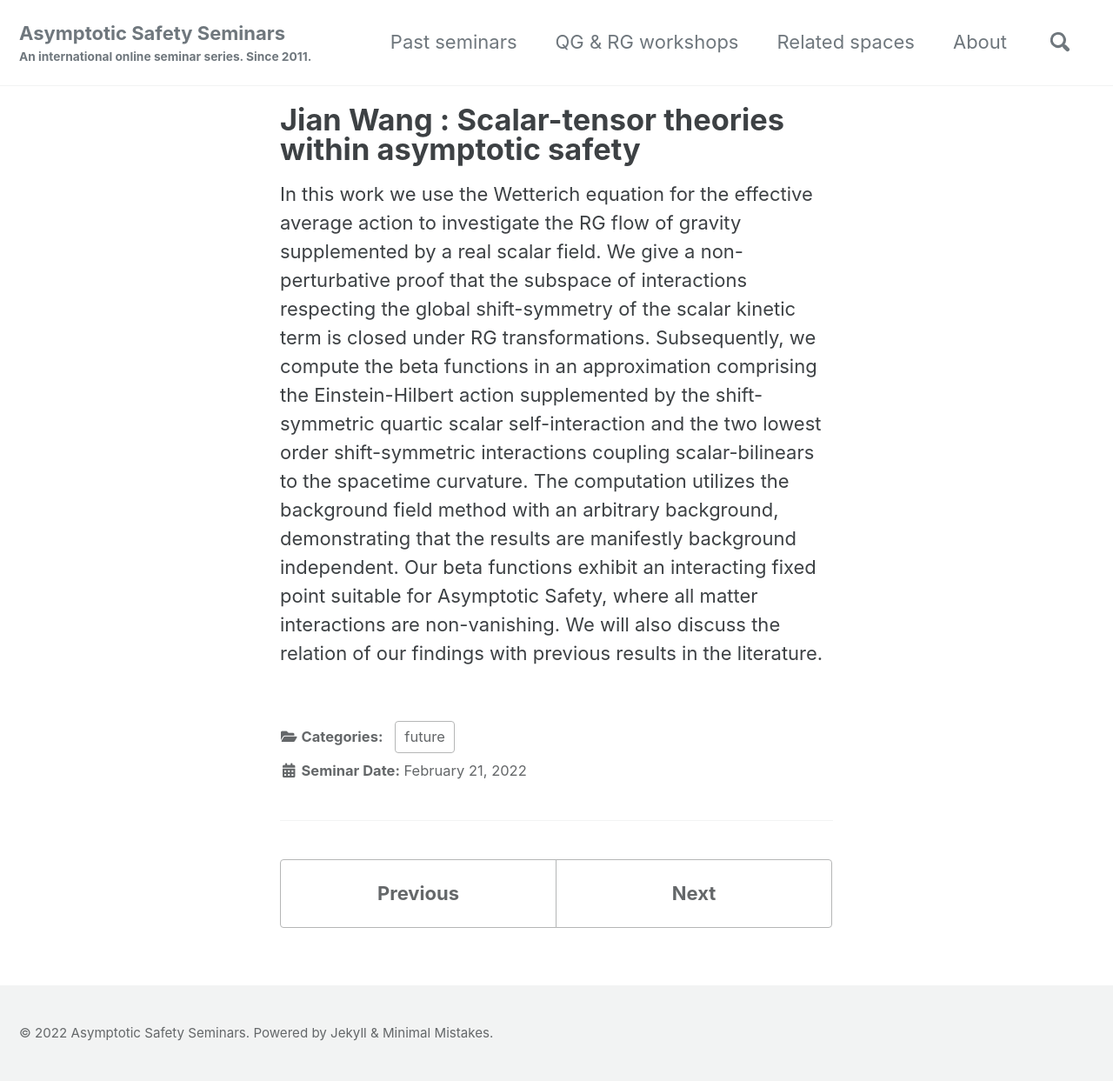
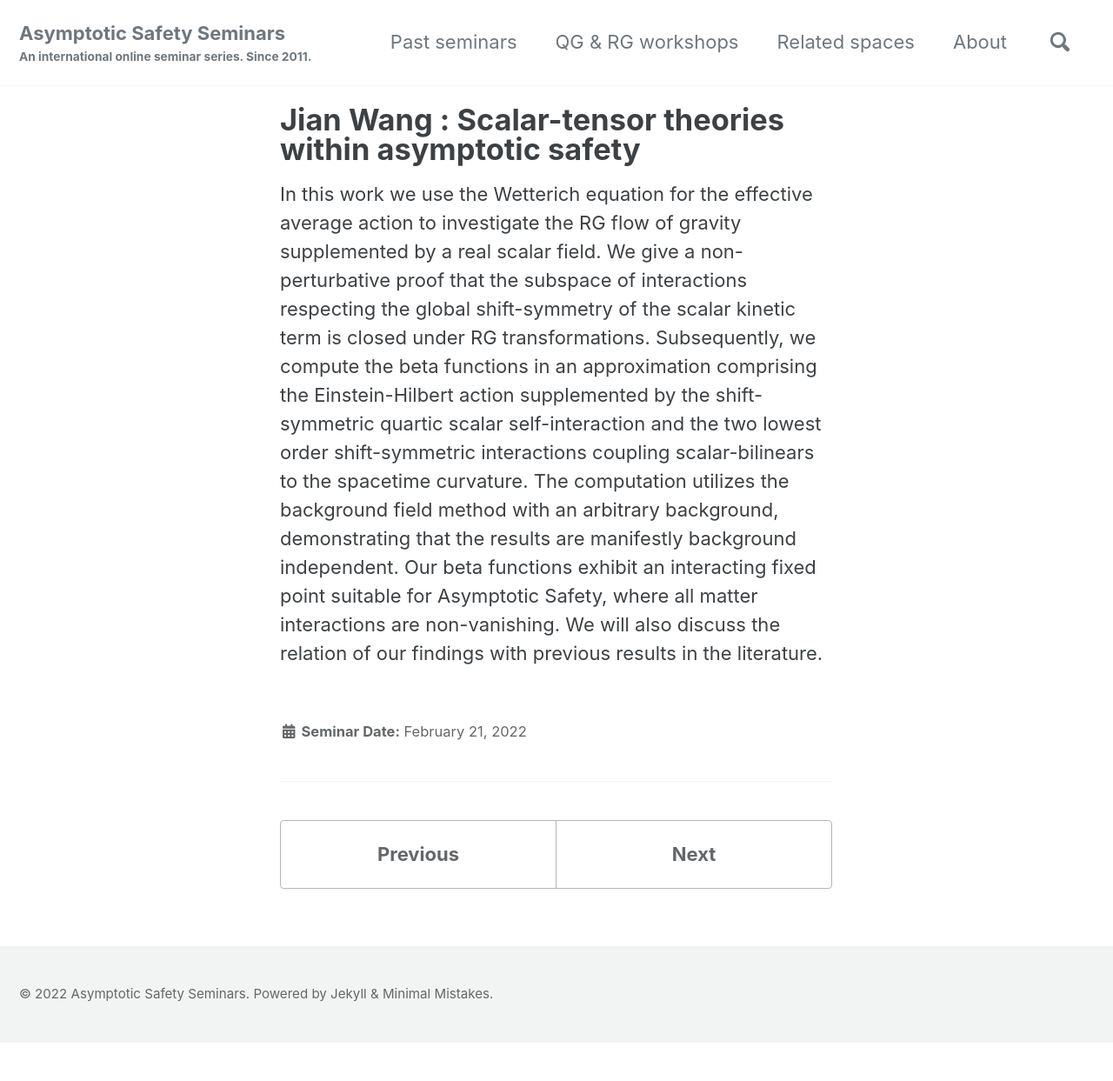
Before and after one commit to aaron-hd/as-website, a Jekyll site: the page built from _posts/2022-02-21-Jian-Wang.md, in a window 1280 px wide. Shown: the whole page at 87% size. Built offline with Jekyll 4.4.1, drawn with Linux system fonts in a browser that asks for light colours; cached includes are drawn as plain includes; after the commit the page ends 1199 px from its top, so only the background shows below that.

Commit message:
update posts

```diff
--- a/_posts/2022-02-21-Jian-Wang.md
+++ b/_posts/2022-02-21-Jian-Wang.md
@@ -1,7 +1,5 @@
 ---
 title: "Jian Wang : Scalar-tensor theories within asymptotic safety"
-published: "true"
-category: "future"
 ---
 
 In this work we use the Wetterich equation for the effective average action to investigate the RG flow of gravity supplemented by a real scalar field. We give a non-perturbative proof that the subspace of interactions respecting the global shift-symmetry of the scalar kinetic term is closed under RG transformations. Subsequently, we compute the beta functions in an approximation comprising the Einstein-Hilbert action supplemented by the shift-symmetric quartic scalar self-interaction and the two lowest order shift-symmetric interactions coupling scalar-bilinears to the spacetime curvature. The computation utilizes the background field method with an arbitrary background, demonstrating that the results are manifestly background independent. Our beta functions exhibit an interacting fixed point suitable for Asymptotic Safety, where all matter interactions are non-vanishing. We will also discuss the relation of our findings with previous results in the literature.
```
Also changed, not shown: _posts/2022-04-25-Gustavo-de-Brito.md (added, +5 -0 lines).
